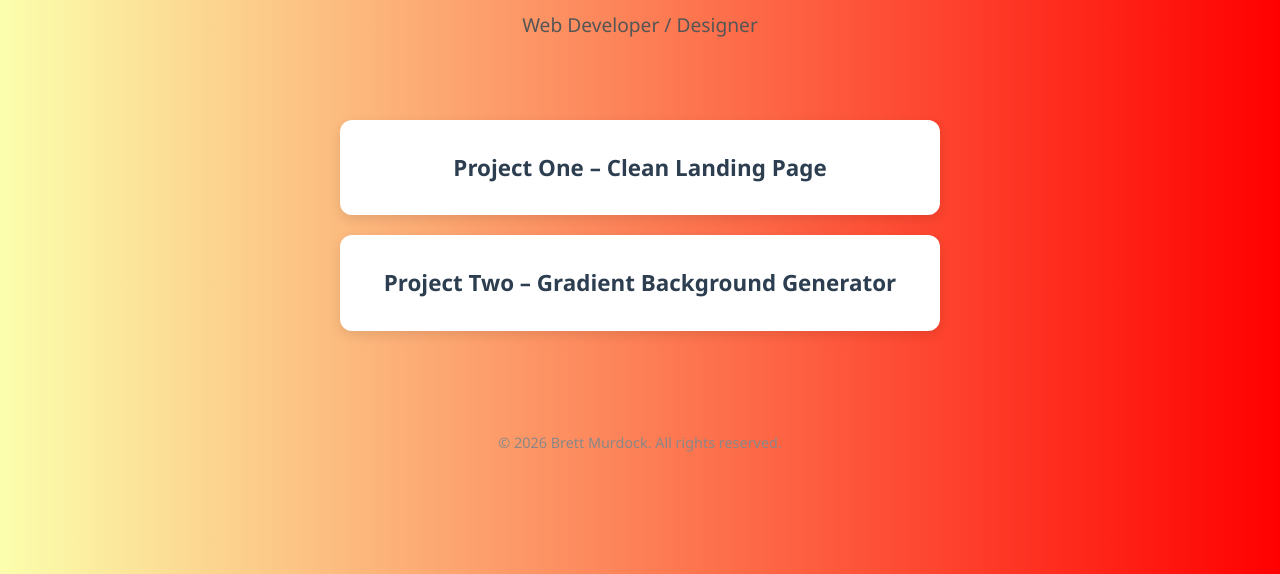
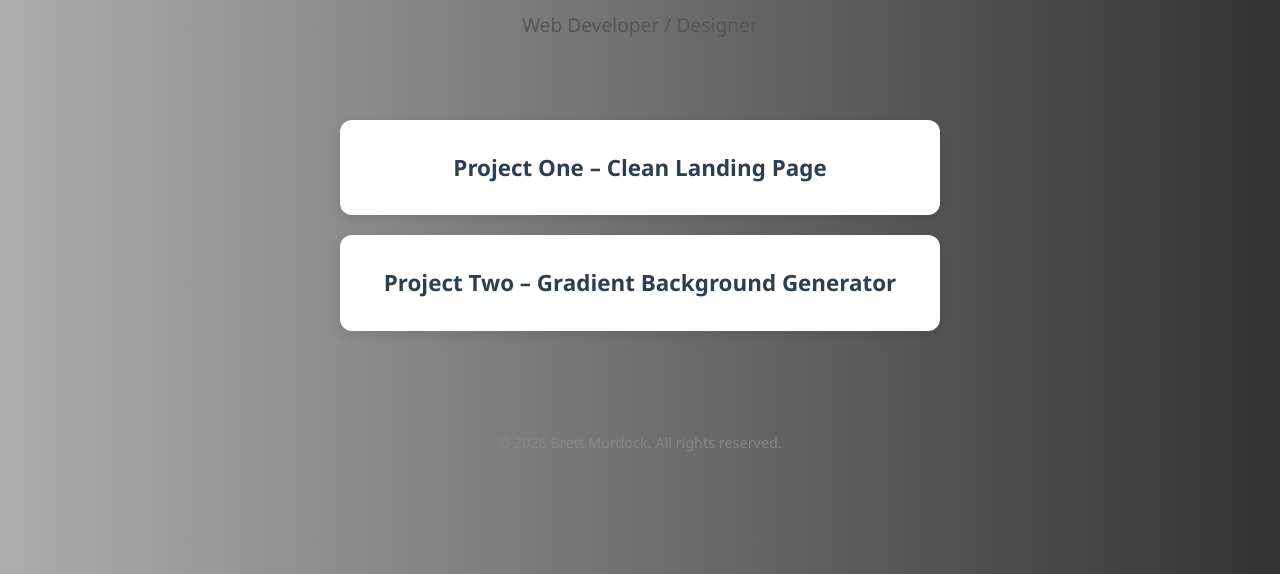
Before and after one commit to bmurda/portfolio, a plain HTML site: page index.html in a window 1280 px wide. Shown: the part 226-800 px from the top of the page. Drawn offline with Linux system fonts and the light colour scheme.

Commit message:
Update index.html

```diff
--- a/index.html
+++ b/index.html
@@ -7,7 +7,7 @@
     <style>
         body {
             font-family: 'Segoe UI', Tahoma, Geneva, Verdana, sans-serif;
-            background: linear-gradient(to right, rgb(251, 255, 173), rgb(255, 0, 0));
+            background: linear-gradient(to right, rgb(173, 173, 173), rgb(51, 51, 51));
             color: #333;
             margin: 0;
             padding: 0;
```
